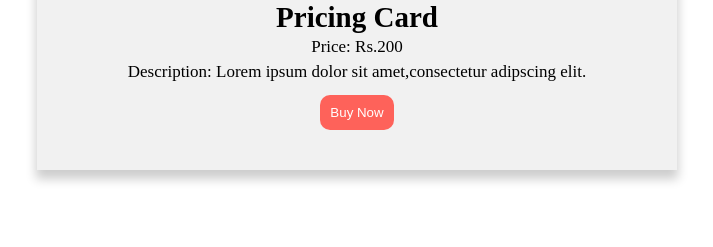
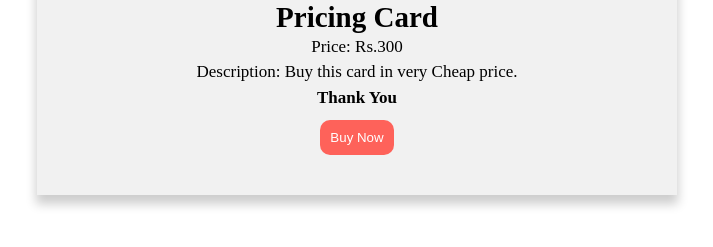
Before and after one commit to acciojob/pricing-card-silentSK987, a website: page main.html in a window 1280 px wide. Shown: the part 425-672 px from the top of the page, without its empty margins (283-996 px from the left). Drawn offline with Linux system fonts and the light colour scheme.

Commit message:
created a submission

```diff
--- a/main.html
+++ b/main.html
@@ -11,8 +11,8 @@
 	<div class="main card">
 		<img src="https://media.istockphoto.com/id/1416019794/photo/cheerful-young-woman-holding-business-card.webp?b=1&s=170667a&w=0&k=20&c=MZB5KdiGsc0KKgePNMCj9jOb7BX7_7aAxo7CT_Wpb6U=" alt="card image">
 		<h1>Pricing Card</h1>
-		<p>Price: Rs.200</p>
-		<p>Description: Lorem ipsum dolor sit amet,consectetur adipscing elit.</p>
+		<p>Price: Rs.300</p>
+		<p>Description: Buy this card in very Cheap price.<br><b>Thank You</b></p>
 		<button id="btn">Buy Now</button>
 	</div>
     <script type="text/javascript" src="./script.js">
```
